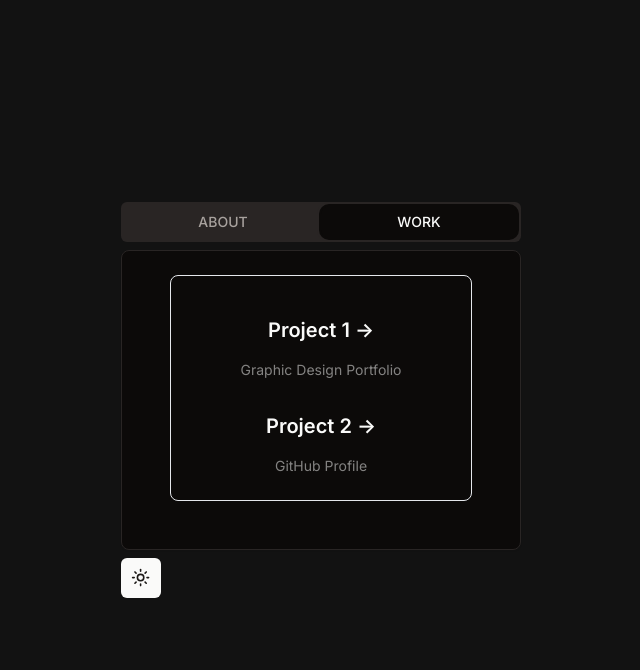
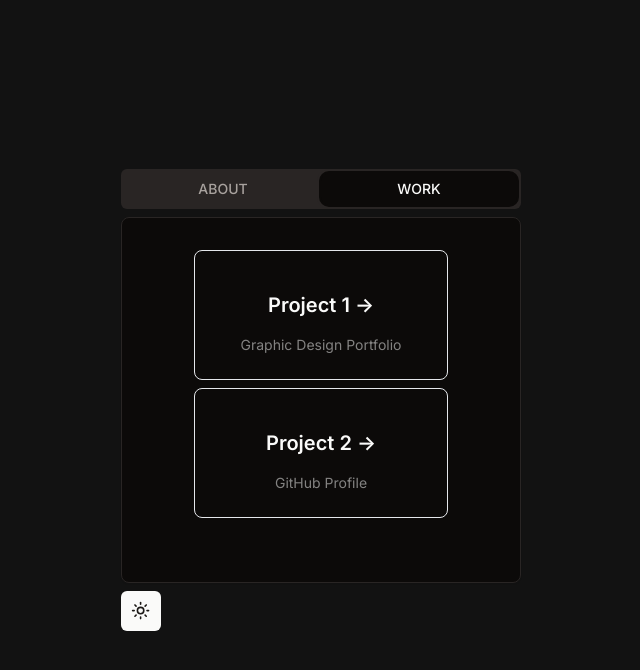
Before and after one commit to g00dnlght/ShadCN_UI, a Next.js app in the folder my-app/: page / in a window 1280 px wide. Both pictures are taken after a click on the tab "WORK". Shown: the top 670 px of the page, without its empty margins (319-959 px from the left). Built offline with nearby package versions, Linux system fonts and the light colour scheme.

Commit message:
Added a button
Added a button & borders

```diff
--- a/my-app/app/page.tsx
+++ b/my-app/app/page.tsx
@@ -50,7 +50,9 @@ export default function TabsDemo() {
           <TabsContent value="aboutTab" className="pb-2">
             <Card>
               <CardHeader>
-                <CardTitle>About Me</CardTitle>
+                <Button size="sm">
+                  <CardTitle>ABOUT ME</CardTitle>
+                </Button>
                 <CardDescription>
                   I&apos;m Victor, a creative UI &amp; graphic designer
                   constantly exploring new horizons. UI design is my forte,
@@ -65,10 +67,10 @@ export default function TabsDemo() {
             <Card>
               <CardHeader>
                 <CardContent>
-                  <div className="px-2 py-2 text-center border rounded-lg">
+                  <div className="px-2 py-2 text-center">
                     <a
                       href="https://victortonu.myportfolio.com/"
-                      className="transition-colors group"
+                      className="block p-2 mx-4 mb-2 transition-colors border rounded-lg pb group ring-zinc-100/5 ring-zinc-800 hover:bg-zinc-100/5 hover:ring-zinc-600"
                       target="_blank"
                       rel="noopener noreferrer"
                     >
@@ -85,7 +87,7 @@ export default function TabsDemo() {
 
                     <a
                       href="https://github.com/vtonu"
-                      className="transition-colors group"
+                      className="block p-2 mx-4 mb-2 transition-colors border rounded-lg pb group ring-zinc-100/5 ring-zinc-800 hover:bg-zinc-100/5 hover:ring-zinc-600"
                       target="_blank"
                       rel="noopener noreferrer"
                     >
```
